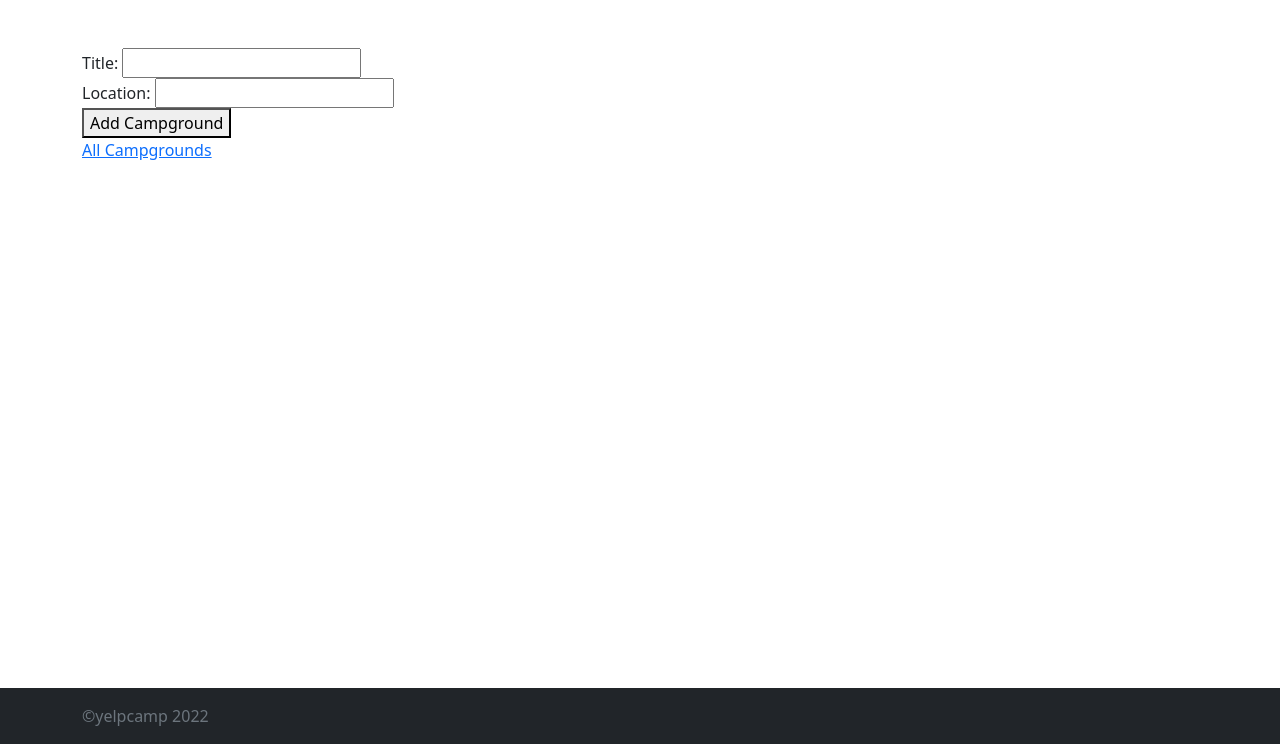
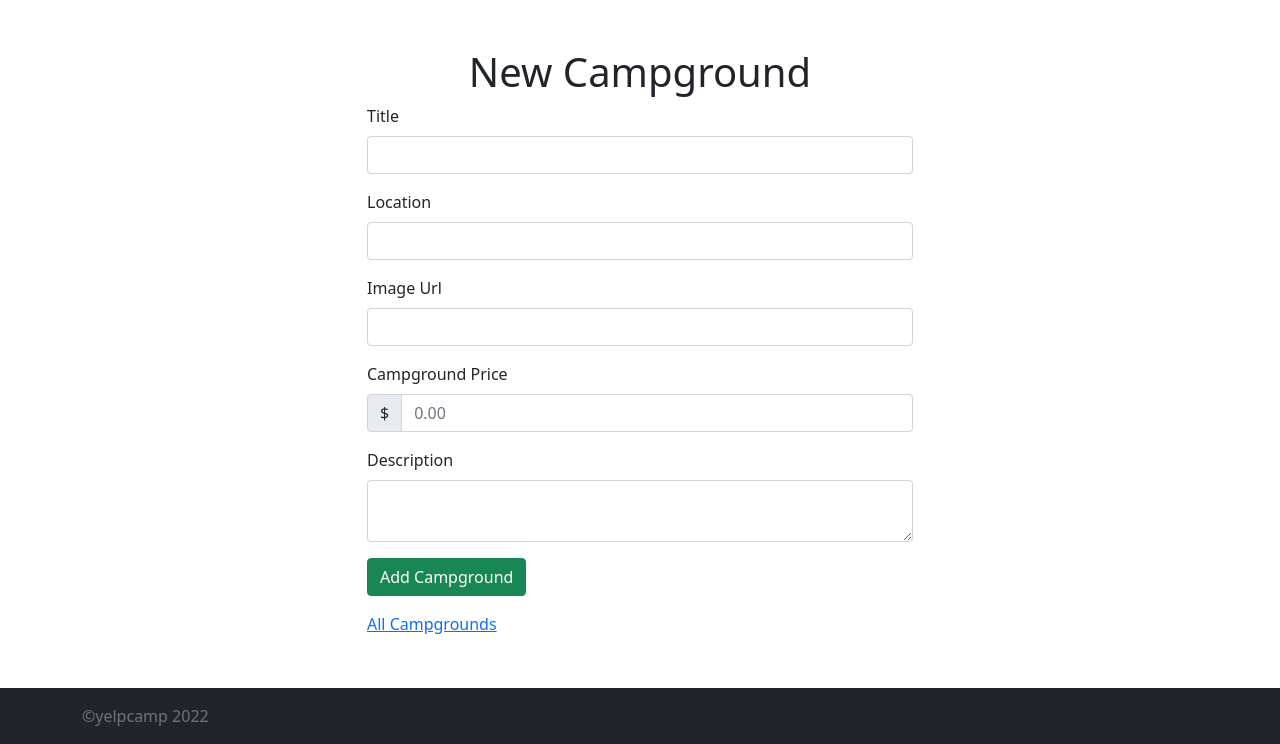
Before and after one commit to eylonxx/YelpCamp, a Node server app: page /campgrounds/new in a window 1280 px wide. Shown: the part 56-800 px from the top of the page. Run offline with Node 20, Linux system fonts and the light colour scheme; some libraries are stand-ins or nearby versions.

Commit message:
added bootstarp to new page

```diff
--- a/models/campgrounds.js
+++ b/models/campgrounds.js
@@ -3,8 +3,9 @@ const Schema = mongoose.Schema;
 
 const CampgroundSchema = new Schema({
     title: String,
-    price: String,
-    descripiton: String,
+    image: String,
+    price: Number,
+    description: String,
     location: String
 });
 
--- a/seeds/index.js
+++ b/seeds/index.js
@@ -20,9 +20,13 @@ const seedDB = async () => {
     await Campground.deleteMany({});
     for (let i = 0; i < 50; i++) {
         const random1000 = Math.floor(Math.random() * 1000);
+        const price = Math.floor(Math.random() * 20) + 10;
         const camp = new Campground({
             location: `${cities[random1000].city}, ${cities[random1000].state}`,
-            title: `${sample(descriptors)} ${sample(places)}`
+            title: `${sample(descriptors)} ${sample(places)}`,
+            image: 'https://source.unsplash.com/collection/483251',
+            price: price,
+            description: 'Lorem ipsum dolor sit amet consectetur adipisicing elit. Placeat quam quisquam dolorum. Repudiandae consequatur blanditiis officiis officia laudantium nihil velit facilis consectetur molestias accusamus, et sit atque veniam, error incidunt.'
         })
         await camp.save();
     }
--- a/views/campgrounds/new.ejs
+++ b/views/campgrounds/new.ejs
@@ -1,14 +1,38 @@
 <% layout('layouts/boilerplate') %>
 
-    <form action="/campgrounds" method="post">
-        <div>
-            <label for="title">Title: </label>
-            <input type="text" id="title" name="campground[title]">
+    <div class="row">
+        <h1 class="text-center">New Campground</h1>
+        <div class="col-6 offset-3">
+            <form action="/campgrounds" method="post">
+                <div class="mb-3">
+                    <label class="form-label" for="title">Title</label>
+                    <input class="form-control" type="text" id="title" name="campground[title]">
+                </div>
+                <div class="mb-3">
+                    <label class="form-label" for="location">Location</label>
+                    <input class="form-control" type="text" id="location" name="campground[location]">
+                </div>
+                <div class="mb-3">
+                    <label class="form-label" for="image">Image Url</label>
+                    <input class="form-control" type="text" id="image" name="campground[image]">
+                </div>
+                <div class="mb-3">
+                    <label class="form-label" for="price">Campground Price</label>
+                    <div class="input-group">
+                        <span class="input-group-text" id="price-label">$</span>
+                        <input type="text" class="form-control" id="price" name="campground[price]" placeholder="0.00"
+                            aria-describedby="price-label">
+                    </div>
+                </div>
+                <div class="mb-3">
+                    <label class="form-label" for="description">Description </label>
+                    <textarea class="form-control" type="text" id="description"
+                        name="campground[description]"></textarea>
+                </div>
+                <div class="mb-3">
+                    <button class="btn btn-success">Add Campground</button>
+                </div>
+            </form>
+            <a href="/campgrounds">All Campgrounds</a>
         </div>
-        <div>
-            <label for="location">Location: </label>
-            <input type="text" id="location" name="campground[location]">
-        </div>
-        <button>Add Campground</button>
-    </form>
-    <a href="/campgrounds">All Campgrounds</a>
+    </div>
--- a/views/campgrounds/show.ejs
+++ b/views/campgrounds/show.ejs
@@ -6,6 +6,10 @@
     <h2>
         <%= campground.location %>
     </h2>
+    <img src="<%= campground.image %>" alt="">
+    <p>
+        <%= campground.description %>
+    </p>
     <form action="/campgrounds/<%=campground._id%>?_method=DELETE" method="post">
         <button>Delete</button>
     </form>
```
Also changed, not shown: views/campgrounds/index.ejs (+25 -9 lines).
